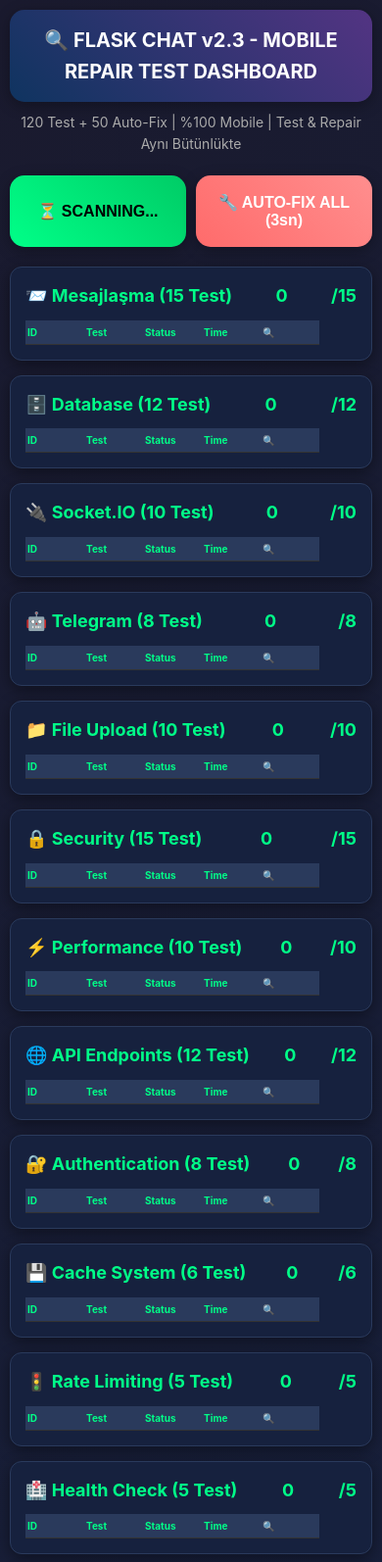
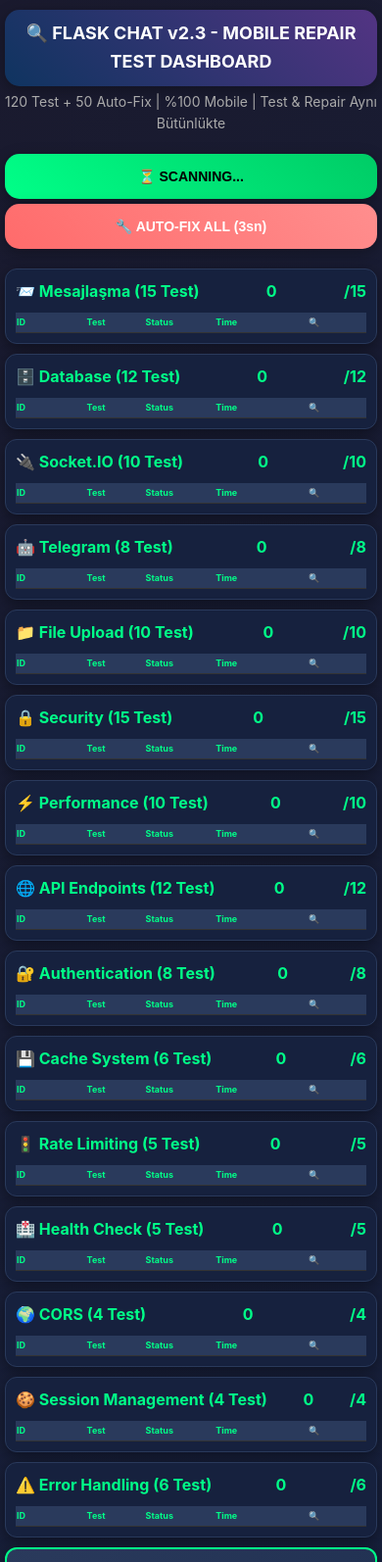
Before and after one commit to muhsinzengin/sohbet, a Flask app: page /test in a window 390 px wide. Shown: the top 1594 px of the page at 98% size. Run offline with Flask 3, Linux system fonts and the light colour scheme; lists and menus that the app fills with data are empty; some libraries are stand-ins or nearby versions.

Commit message:
Fix mobile responsiveness for 320px screens - prevent horizontal scrolling

```diff
--- a/static/test.css
+++ b/static/test.css
@@ -276,22 +276,82 @@ canvas {
 
 /* 📱 MOBILE OPTIMIZATIONS */
 @media (max-width: 480px) {
+    body {
+        padding: 5px;
+        overflow-x: hidden;
+    }
+
+    .container {
+        max-width: 100%;
+        padding: 0;
+        margin: 0;
+    }
+
     h1 {
-        font-size: 20px;
-        padding: 15px;
+        font-size: 18px;
+        padding: 10px;
+        margin: 5px 0;
+        word-wrap: break-word;
+    }
+
+    .button-group {
+        flex-direction: column;
+        gap: 5px;
     }
 
     .test-btn, .repair-btn {
-        padding: 18px;
+        padding: 15px;
+        font-size: 14px;
+        width: 100%;
+    }
+
+    .results-grid {
+        grid-template-columns: 1fr;
+        gap: 10px;
+    }
+
+    .card {
+        padding: 10px;
+        margin: 0;
+    }
+
+    .card h3 {
         font-size: 16px;
+        margin-bottom: 8px;
     }
 
     table {
-        font-size: 10px;
+        font-size: 9px;
+        width: 100%;
+        table-layout: fixed;
     }
 
     th, td {
-        padding: 4px 2px;
+        padding: 3px 1px;
+        word-wrap: break-word;
+        overflow: hidden;
+        text-overflow: ellipsis;
+    }
+
+    th:first-child, td:first-child {
+        width: 20%;
+    }
+
+    th:nth-child(2), td:nth-child(2) {
+        width: 15%;
+    }
+
+    th:nth-child(3), td:nth-child(3) {
+        width: 20%;
+    }
+
+    th:last-child, td:last-child {
+        width: 15%;
+    }
+
+    .details-content {
+        font-size: 8px;
+        padding: 5px;
     }
 
     .summary-stats {
```
Also changed, not shown: other parts of static/test.css (+39 -0 lines).
